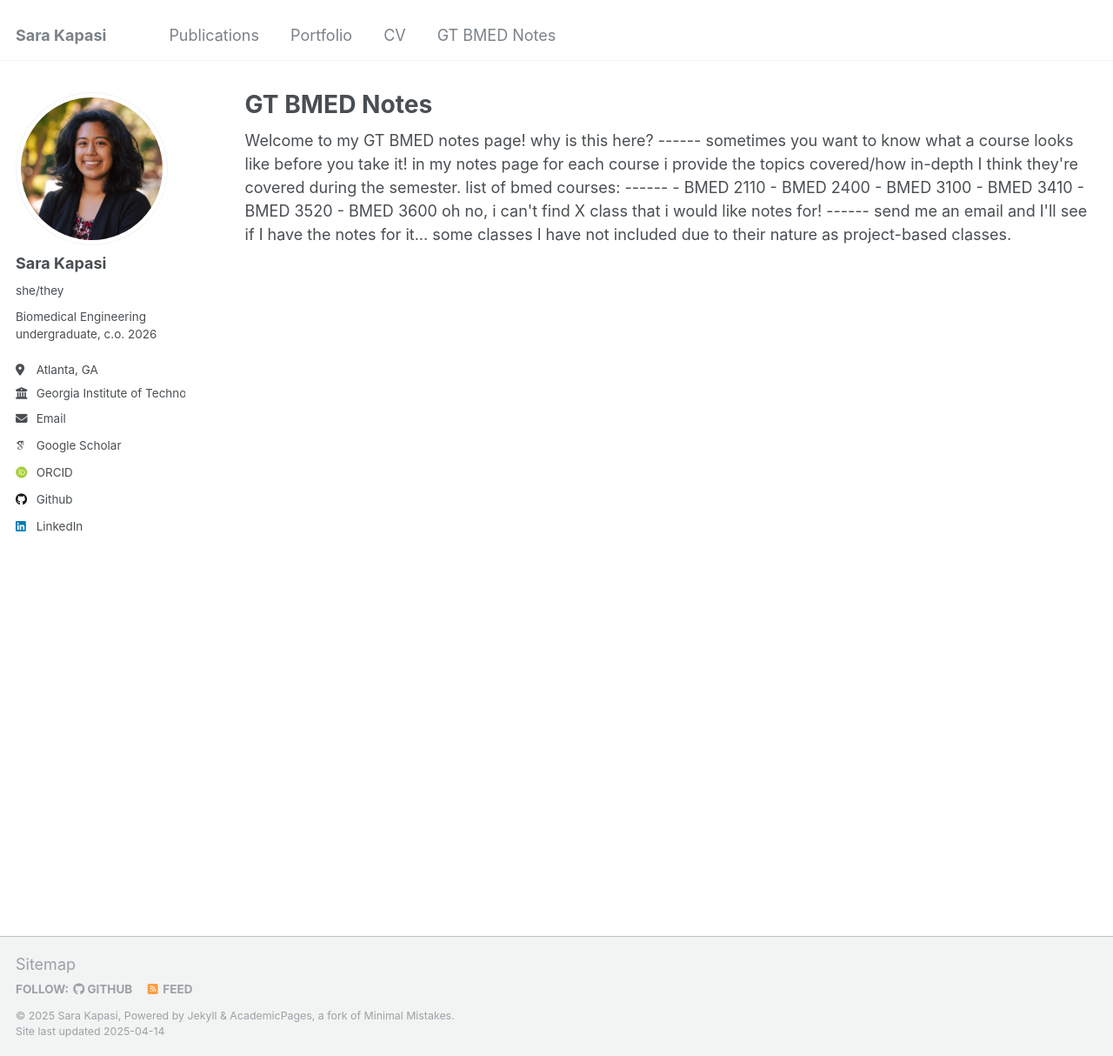
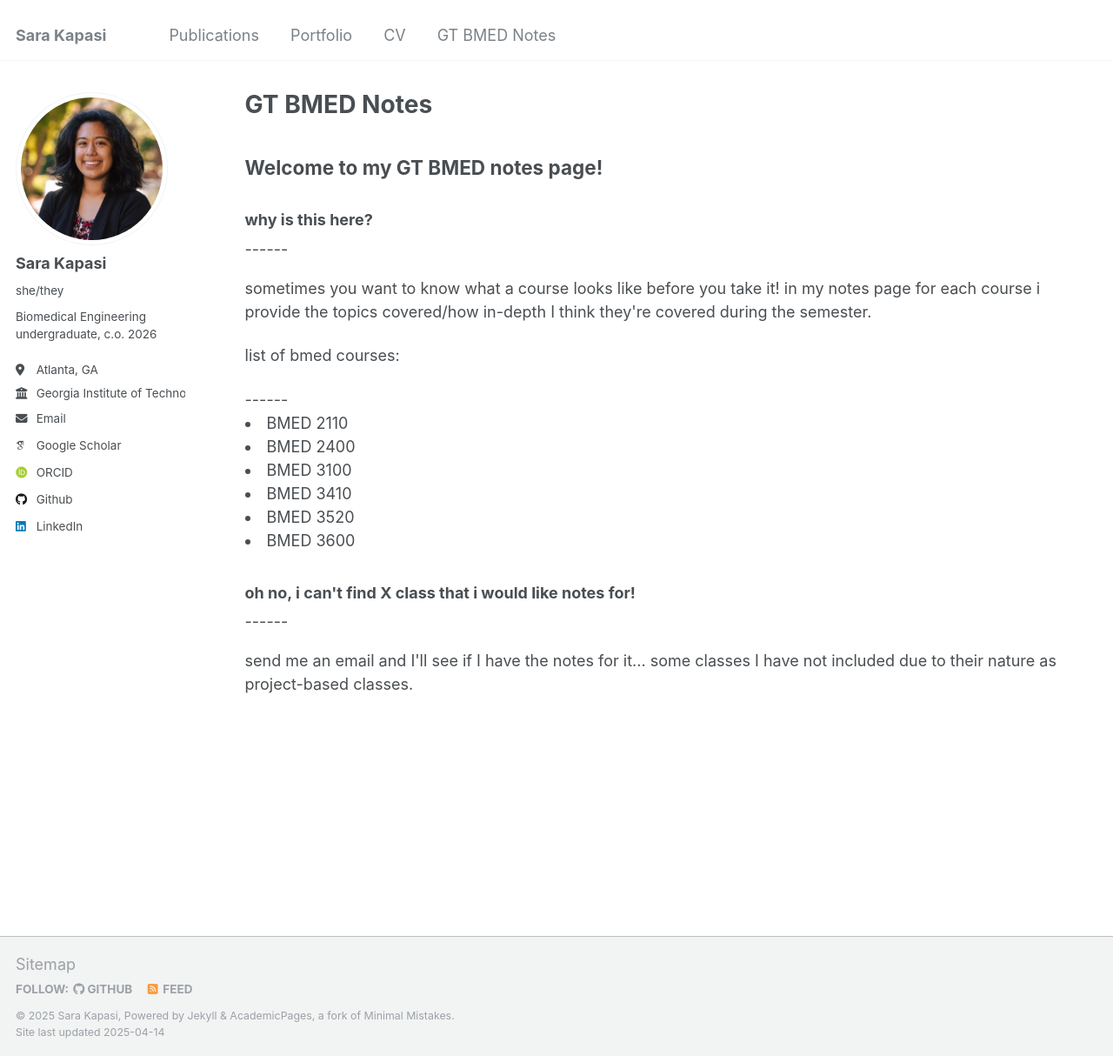
Before and after one commit to sarakapasi/sarakapasi.github.io, a Jekyll site: the page built from _pages/bmed.html, in a window 1280 px wide and 1214 px high. Shown: the whole window at 87% size. Built offline with Jekyll 4.4.1, drawn with Linux system fonts in a browser that asks for light colours; some web fonts are replaced.

```diff
--- a/_pages/bmed.html
+++ b/_pages/bmed.html
@@ -4,21 +4,21 @@ title: "GT BMED Notes"
 permalink: /gtbmednotes/
 author_profile: true
 ---
-Welcome to my GT BMED notes page!
+<h2>Welcome to my GT BMED notes page! </h2>
 
-why is this here?
+<h3>why is this here?</h3>
 ------
-sometimes you want to know what a course looks like before you take it! in my notes page for each course i provide the topics covered/how in-depth I think they're covered during the semester.
+<p>sometimes you want to know what a course looks like before you take it! in my notes page for each course i provide the topics covered/how in-depth I think they're covered during the semester.
+</p>
+<p>list of bmed courses:</p>
+------
+<li>BMED 2110</li>
+<li>BMED 2400</li>
+<li>BMED 3100</li>
+<li>BMED 3410</li>
+<li>BMED 3520</li>
+<li>BMED 3600</li>
 
-list of bmed courses:
+<h3>oh no, i can't find X class that i would like notes for!</h3>
 ------
-- BMED 2110
-- BMED 2400
-- BMED 3100
-- BMED 3410
-- BMED 3520
-- BMED 3600
-
-oh no, i can't find X class that i would like notes for!
-------
-send me an email and I'll see if I have the notes for it... some classes I have not included due to their nature as project-based classes.
+<p>send me an email and I'll see if I have the notes for it... some classes I have not included due to their nature as project-based classes.</p>
```
